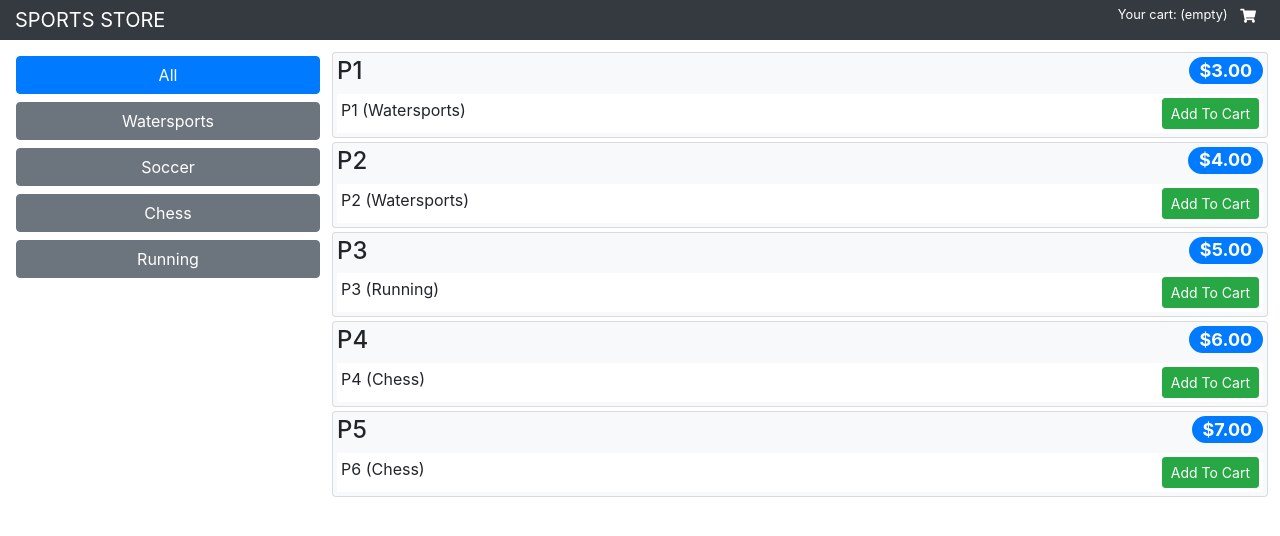
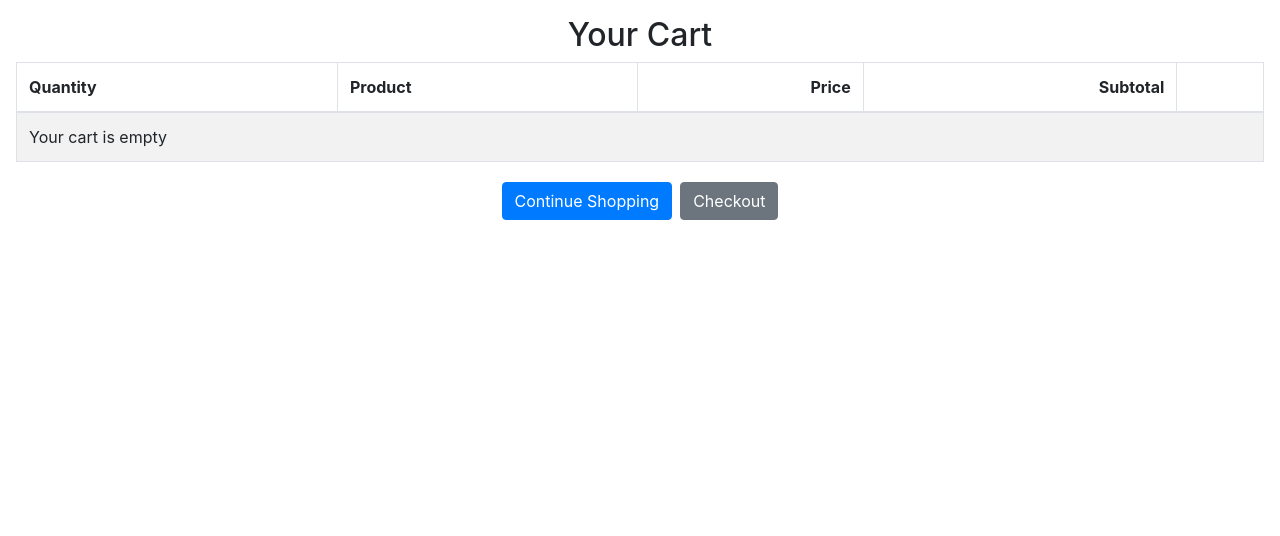
Before and after one commit to SheF1k/sportsstore, a React (Create React App) app: page /shop/cart in a window 1280 px wide. Before the commit this address led to /shop/products. Shown: the top 536 px of the page. Built offline with nearby package versions, Linux system fonts and the light colour scheme.

Commit message:
add shopping cart details

```diff
--- /dev/null
+++ b/src/shop/CartDetails.js
@@ -0,0 +1,42 @@
+import React, { Component } from 'react'
+import { Link } from 'react-router-dom'
+import { CartDetailsRows } from './CartDetailsRows.js'
+
+export class CartDetails extends Component {
+  getLinkClasses = () => `btn btn-secondary m-1 ${this.props.cartItems === 0 ? 'disabled' : ''}`
+
+  render() {
+    return (
+      <div className="m-3">
+        <h2 className="text-center">Your Cart</h2>
+        <table className="table table-bordered table-striped">
+          <thead>
+            <tr>
+              <th>Quantity</th>
+              <th>Product</th>
+              <th className="text-right">Price</th>
+              <th className="text-right">Subtotal</th>
+              <th />
+            </tr>
+          </thead>
+          <tbody>
+            <CartDetailsRows
+              cart={this.props.cart}
+              cartPrice={this.props.cartPrice}
+              updateQuantity={this.props.updateCartQuantity}
+              removeFromCart={this.props.removeFromCart}
+            />
+          </tbody>
+        </table>
+        <div className="text-center">
+          <Link className="btn btn-primary m-1" to="/shop">
+            Continue Shopping
+          </Link>
+          <Link className={this.getLinkClasses()} to="/shop/checkout">
+            Checkout
+          </Link>
+        </div>
+      </div>
+    )
+  }
+}
--- /dev/null
+++ b/src/shop/CartDetailsRows.js
@@ -0,0 +1,40 @@
+import React, { Component } from 'react'
+
+export class CartDetailsRows extends Component {
+  handleChange = (product, event) => {
+    this.props.updateQuantity(product, event.target.value)
+  }
+
+  render() {
+    return !this.props.cart || this.props.cart.length === 0 ? (
+      <tr>
+        <td colSpan="5">Your cart is empty</td>
+      </tr>
+    ) : (
+      <>
+        {this.props.cart.map((item) => (
+          <tr key={item.product.id}>
+            <td>
+              <input type="number" value={item.quantity} onChange={(ev) => this.handleChange(item.product, ev)} />
+            </td>
+            <td>{item.product.name}</td>
+            <td>${item.product.price.toFixed(2)}</td>
+            <td>${(item.quantity * item.product.price).toFixed(2)}</td>
+
+            <td>
+              <button className="btn btn-sm btn-danger" onClick={() => this.props.removeFromCart(item.product)}>
+                Remove
+              </button>
+            </td>
+          </tr>
+        ))}
+        <tr>
+          <th colSpan="3" className="text-right">
+            Total:
+          </th>
+          <th colSpan="2">${this.props.cartPrice.toFixed(2)}</th>
+        </tr>
+      </>
+    )
+  }
+}
--- a/src/shop/Shop.js
+++ b/src/shop/Shop.js
@@ -4,6 +4,11 @@
 import { CartSummary } from './CartSummary'
 
 export class Shop extends Component {
+  handleAddToCart = (...args) => {
+    this.props.addToCart(...args)
+    this.props.history.push('/shop/cart')
+  }
+
   render() {
     return (
       <div className="container-fluid">
@@ -18,7 +23,7 @@
             <CategoryNavigation baseUrl="/shop/products" categories={this.props.categories} />
           </div>
           <div className="col-9 p-2">
-            <ProductList products={this.props.products} {...this.props} />
+            <ProductList products={this.props.products} {...this.props} addToCart={this.handleAddToCart} />
           </div>
         </div>
       </div>
--- a/src/shop/ShopConnector.js
+++ b/src/shop/ShopConnector.js
@@ -5,6 +5,7 @@
 import { DataTypes } from '../data/Types'
 import { Shop } from './Shop'
 import { addToCart, updateCartQuantity, removeFromCart, clearCart } from '../data/CartActionCreators'
+import { CartDetails } from './CartDetails'
 
 const mapStateToProps = (dataStore) => ({
   ...dataStore,
@@ -41,6 +42,7 @@
               />
             )}
           />
+          <Route path="/shop/cart" render={(routeProps) => <CartDetails {...this.props} {...routeProps} />} />
           <Redirect to="/shop/products" />
         </Switch>
       )
```
Also changed, not shown: 1 other file (tests, documents, lock files or other folders).
